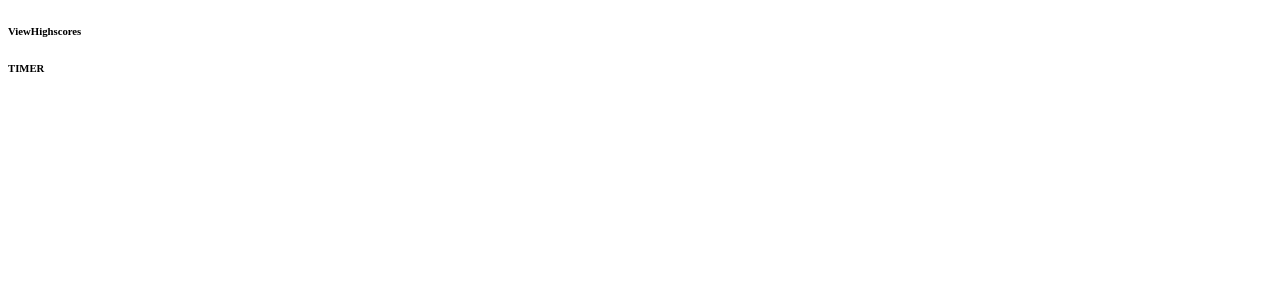
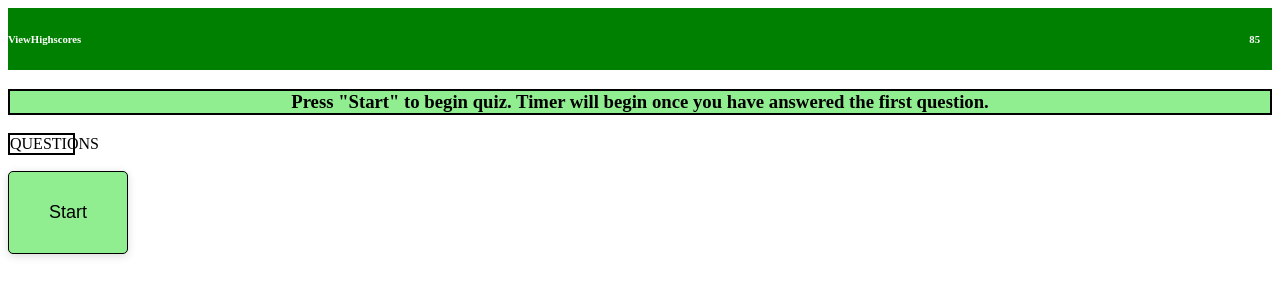
Before and after one commit to Ida-Whit/JavaScript-Quiz, a plain HTML site: page index.html in a window 1280 px wide. Drawn offline with Linux system fonts and the light colour scheme.

Commit message:
Added functional timer

```diff
--- a/assets/script.js
+++ b/assets/script.js
@@ -1,4 +1,4 @@
-let questions = [
+/*let questions = [
     {
         prompt: "Primitive data types do NOT include:\n(a) Undefined\n(b) String\n(c) Number\n(d) Objects",
         answer: "d"
@@ -39,4 +39,35 @@ let questions = [
         prompt: "What does the this keyword refer to?\n(a) Global Scope\n(b) The word This\n(c) Global Object\n(d) Current CSS Sheet",
         answer: "c"
     },
-];
+];*/
+
+let score = 0;
+const startbttn = document.getElementById("start");
+let timeEl = document.getElementById("timer");
+const questionEl = document.getElementById("questions");
+
+let timeLeft=90
+const timer = setInterval(function () {
+    timeLeft--;
+    timeEl.textContent = timeLeft
+    if(timeLeft === 0) {
+        clearInterval(timer);
+    }
+}, 1000);
+
+//startbttn.addEventListener("click", )
+
+
+
+
+
+/*for (let i=0; i< questions.length; i++){
+    let response = window.prompt(questions[i].prompt);
+    if(response == questions[i].answer){
+        score++;
+        alert("Correct")
+    } else {
+        alert("Incorrect")
+    };
+};*/
+//alert("you got " + score + "/" + questions.length);
--- a/assets/style.css
+++ b/assets/style.css
@@ -0,0 +1,35 @@
+#banner{
+    background-color: green;
+    color: white;
+    display: flex;
+}
+
+#timer{
+    position: absolute;
+    top: 8px;
+    right: 20px;
+}
+
+#body{
+    background-color: lightgreen;
+    text-align: center;
+    border: 2px solid black;
+}
+
+#start{
+    background-color: lightgreen;
+    border: 2px solid black;
+    position: absolute;
+    border-radius: 5px;
+    border-width: 1px;
+    box-shadow: rgba(0, 0, 0, 0.15) 0px 2px 8px 0px;
+    font-size: 18px;
+    margin: 0 auto;
+    max-width: 800px;
+    padding: 30px 40px;
+}
+
+#questions{
+    border: 2px solid black;
+    max-width: 5%;
+}
--- a/index.html
+++ b/index.html
@@ -8,10 +8,16 @@
 </head>
 
 <body>
-    <header>
+    <header id="banner">
         <nav>
             <h6>ViewHighscores</h6>
         </nav>
-        <h6>TIMER</h6>
+        <h6 id="timer"></h6>
     </header>
+    <main>
+        <h3 id="body">Press "Start" to begin quiz. Timer will begin once you have answered the first question.</h3>
+        <p id="questions">QUESTIONS</p>
+        <button id="start" type="button">Start</button>
+    </main>
+    <script src="assets/script.js"></script>
 </body>
```
